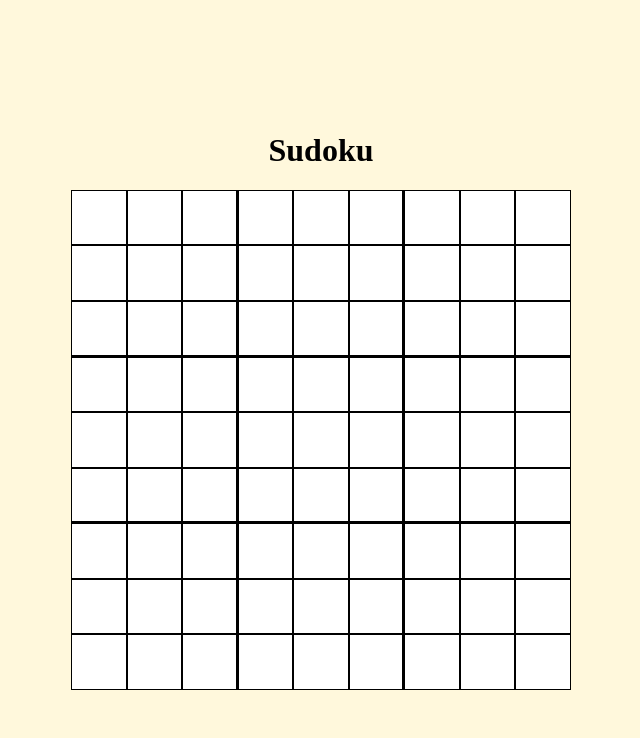
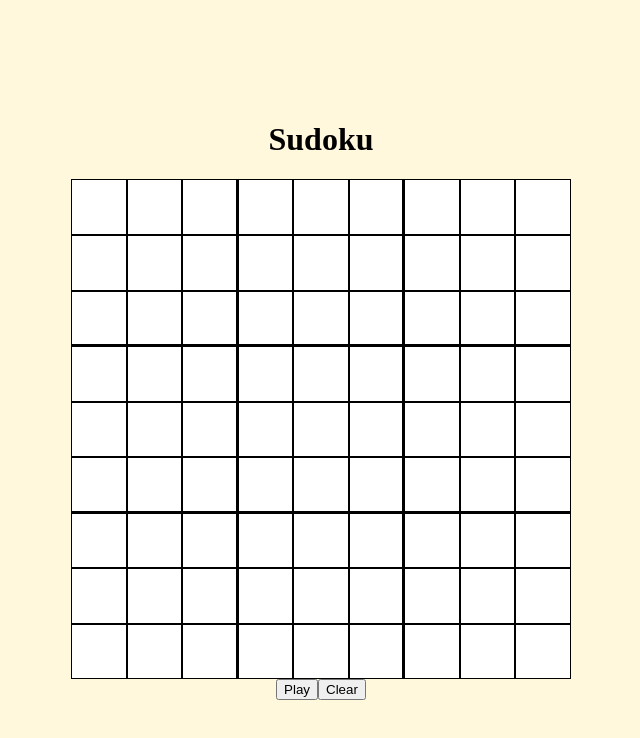
Before and after one commit to mnieborak/sudoku, a React app: page / in a window 1280 px wide. Shown: the top 738 px of the page, without its empty margins (319-959 px from the left). Built offline with nearby package versions, Linux system fonts and the light colour scheme; the HTML template or start-up script is replaced by a standard one.

Commit message:
Add 'editing' and 'solving' modes with respective control buttons

```diff
--- a/src/App.js
+++ b/src/App.js
@@ -1,11 +1,16 @@
 import React from "react";
 
-import { useBoard, useSelection } from "./sudoku";
+import { useBoard, useSelection, useMode } from "./sudoku";
 import Board from "./Board";
+import Controls from "./Controls";
 
 const App = () => {
-  const [cells, { updateCell }] = useBoard();
+  const [
+    cells,
+    { updateCell, clearBoard, resetBoard, fixBoard, unfixBoard }
+  ] = useBoard();
   const [{ cell }, { selectCell, moveSelect }] = useSelection();
+  const [mode, setMode] = useMode();
   return (
     <div className="app">
       <h1>Sudoku</h1>
@@ -16,6 +21,14 @@ const App = () => {
         updateCell={updateCell}
         moveSelect={moveSelect}
       />
+      <Controls
+        mode={mode}
+        setMode={setMode}
+        clearBoard={clearBoard}
+        resetBoard={resetBoard}
+        fixBoard={fixBoard}
+        unfixBoard={unfixBoard}
+      />
     </div>
   );
 };
--- /dev/null
+++ b/src/Controls/EditingControls.js
@@ -0,0 +1,20 @@
+import React from "react";
+import PropTypes from "prop-types";
+
+const EditingControls = ({ onClickPlay, onClear }) => (
+  <div>
+    <button type="button" onClick={onClickPlay}>
+      Play
+    </button>
+    <button type="button" onClick={onClear}>
+      Clear
+    </button>
+  </div>
+);
+
+EditingControls.propTypes = {
+  onClickPlay: PropTypes.func.isRequired,
+  onClear: PropTypes.func.isRequired
+};
+
+export default EditingControls;
--- /dev/null
+++ b/src/Controls/SolvingControls.js
@@ -0,0 +1,20 @@
+import React from "react";
+import PropTypes from "prop-types";
+
+const SolvingControls = ({ onClickEdit, onReset }) => (
+  <div>
+    <button type="button" onClick={onClickEdit}>
+      Edit
+    </button>
+    <button type="button" onClick={onReset}>
+      Reset
+    </button>
+  </div>
+);
+
+SolvingControls.propTypes = {
+  onClickEdit: PropTypes.func.isRequired,
+  onReset: PropTypes.func.isRequired
+};
+
+export default SolvingControls;
--- /dev/null
+++ b/src/Controls/index.js
@@ -0,0 +1,51 @@
+import React, { useCallback } from "react";
+import PropTypes from "prop-types";
+
+import { MODE_EDITING, MODE_SOLVING, MODES } from "../sudoku";
+import EditingControls from "./EditingControls";
+import SolvingControls from "./SolvingControls";
+
+const Controls = ({
+  mode,
+  setMode,
+  fixBoard,
+  unfixBoard,
+  clearBoard,
+  resetBoard
+}) => {
+  const handleClickPlay = useCallback(() => {
+    setMode(MODE_SOLVING);
+    fixBoard();
+  }, [setMode, fixBoard]);
+  const handleClickEdit = useCallback(() => {
+    resetBoard();
+    setMode(MODE_EDITING);
+    unfixBoard();
+  }, [setMode, resetBoard, unfixBoard]);
+  const handleClear = useCallback(() => clearBoard(), [clearBoard]);
+  const handleReset = useCallback(() => resetBoard(), [resetBoard]);
+
+  switch (mode) {
+    case MODE_EDITING:
+      return (
+        <EditingControls onClickPlay={handleClickPlay} onClear={handleClear} />
+      );
+    case MODE_SOLVING:
+      return (
+        <SolvingControls onClickEdit={handleClickEdit} onReset={handleReset} />
+      );
+    default:
+      return null;
+  }
+};
+
+Controls.propTypes = {
+  mode: PropTypes.oneOf(MODES).isRequired,
+  setMode: PropTypes.func.isRequired,
+  fixBoard: PropTypes.func.isRequired,
+  unfixBoard: PropTypes.func.isRequired,
+  clearBoard: PropTypes.func.isRequired,
+  resetBoard: PropTypes.func.isRequired
+};
+
+export default Controls;
--- a/src/sudoku/index.js
+++ b/src/sudoku/index.js
@@ -1,4 +1,4 @@
-import { useReducer, useMemo } from "react";
+import { useReducer, useMemo, useState } from "react";
 
 // Board
 const initializeBoard = (prefill, fixed = true) => {
@@ -16,17 +16,45 @@ const initializeBoard = (prefill, fixed = true) => {
 };
 
 const UPDATE_CELL = "UPDATE_CELL";
+const CLEAR_BOARD = "CLEAR_BOARD";
+const RESET_BOARD = "RESET_BOARD";
+const FIX_BOARD = "FIX_BOARD";
+const UNFIX_BOARD = "UNFIX_BOARD";
 
 const boardReducer = (state, action) => {
   switch (action.type) {
     case UPDATE_CELL:
       return { ...state, [action.id]: { ...state[action.id], ...action.cell } };
+    case CLEAR_BOARD:
+      return Object.keys(state).reduce((board, id) => {
+        board[id] = { value: null, clue: false };
+        return board;
+      }, {});
+    case RESET_BOARD:
+      return Object.entries(state).reduce((board, [id, cell]) => {
+        board[id] = cell.clue ? cell : { value: null, clue: false };
+        return board;
+      }, {});
+    case FIX_BOARD:
+      return Object.entries(state).reduce((board, [id, cell]) => {
+        board[id] = cell.value ? { ...cell, clue: true } : cell;
+        return board;
+      }, {});
+    case UNFIX_BOARD:
+      return Object.entries(state).reduce((board, [id, cell]) => {
+        board[id] = cell.clue ? { ...cell, clue: false } : cell;
+        return board;
+      }, {});
     default:
       return state;
   }
 };
 
 const updateCell = (id, cell) => ({ type: UPDATE_CELL, id, cell });
+const clearBoard = () => ({ type: CLEAR_BOARD });
+const resetBoard = () => ({ type: RESET_BOARD });
+const fixBoard = () => ({ type: FIX_BOARD });
+const unfixBoard = () => ({ type: UNFIX_BOARD });
 
 export const useBoard = ({ board, fixed = true } = {}) => {
   const [cells, dispatch] = useReducer(boardReducer, board, b =>
@@ -34,9 +62,13 @@ export const useBoard = ({ board, fixed = true } = {}) => {
   );
   const actions = useMemo(
     () => ({
-      updateCell: (id, cell) => dispatch(updateCell(id, cell))
+      updateCell: (id, cell) => dispatch(updateCell(id, cell)),
+      clearBoard: () => dispatch(clearBoard()),
+      resetBoard: () => dispatch(resetBoard()),
+      fixBoard: () => dispatch(fixBoard()),
+      unfixBoard: () => dispatch(unfixBoard())
     }),
-    [dispatch, updateCell]
+    [dispatch]
   );
   return [cells, actions];
 };
@@ -87,7 +119,15 @@ export const useSelection = () => {
       selectCell: id => dispatch(selectCell(id)),
       moveSelect: type => dispatch(moveSelect(type))
     }),
-    [dispatch, selectCell]
+    [dispatch]
   );
   return [{ row, column, cell }, actions];
 };
+
+// Modes
+
+export const MODE_EDITING = "MODE_EDITING";
+export const MODE_SOLVING = "MODE_SOLVING";
+export const MODES = [MODE_EDITING, MODE_SOLVING];
+
+export const useMode = () => useState(MODE_EDITING);
```
